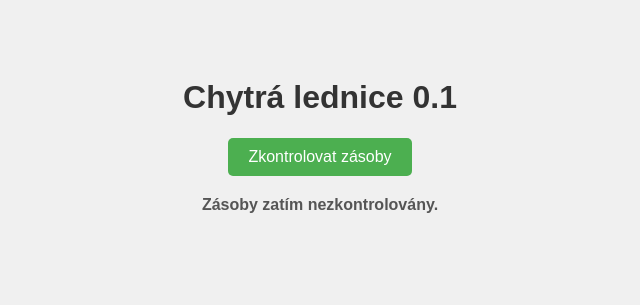
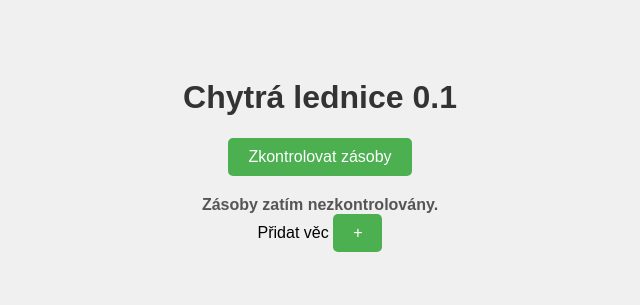
Before and after one commit to Jafisik/fridge_website, a plain HTML site: page src/index.html in a window 1280 px wide. Shown: the whole page, without its empty margins (320-960 px from the left). Drawn offline with Linux system fonts and the light colour scheme.

Commit message:
Testing work computer

```diff
--- a/src/index.html
+++ b/src/index.html
@@ -40,6 +40,7 @@
   <h1>Chytrá lednice 0.1</h1>
   <button onclick="updateStatus()">Zkontrolovat zásoby</button>
   <div id="status">Zásoby zatím nezkontrolovány.</div>
+  Přidat věc <button>+</button>
 
   <script>
     function updateStatus(){
```
